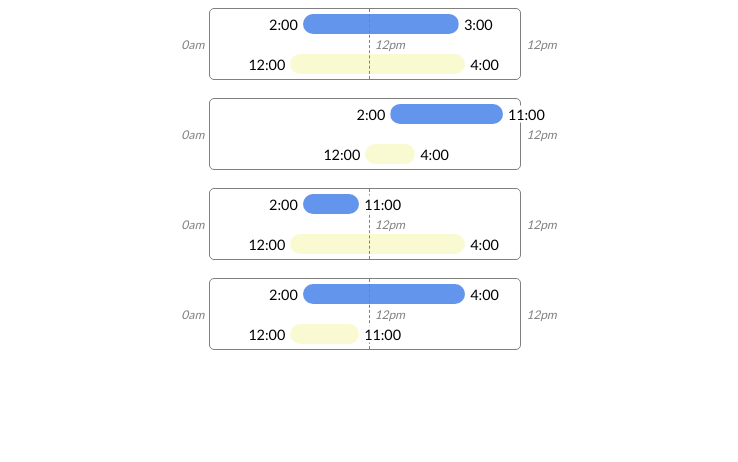
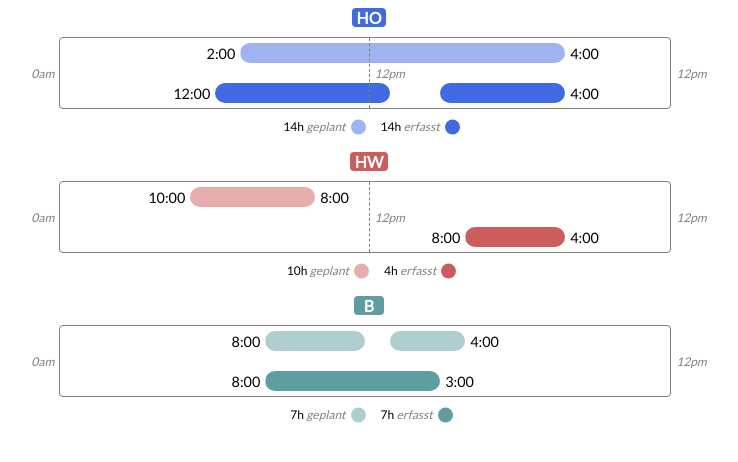
Before and after one commit to Steffen70/time-comparison, a plain HTML site: page index.html in a window 1280 px wide. Shown: the whole page, without its empty margins (271-1009 px from the left). Drawn offline with Linux system fonts and the light colour scheme.

Commit message:
Added task-indicator

```diff
--- a/desktop-style.css
+++ b/desktop-style.css
@@ -1,11 +1,11 @@
 @import url('https://fonts.googleapis.com/css2?family=Lato:wght@400&display=swap');
 
-.time-comparison-wraper * {
+.stats-wraper * {
     font-family: Lato;
 }
 
 .time-comparison {
-    width: 300px;
+    width: 600px;
     height: calc(var(--bar-height) * 2);
     display: grid;
     row-gap: 20px;
@@ -20,13 +20,12 @@
     grid-template-columns: repeat(48, 1fr);
 }
 
-.time-comparison,
-.show-border {
+.time-comparison {
     border-color: gray;
     border-width: 1px;
     border-style: solid;
 
-    border-radius: 5px;
+    border-radius: 4px;
 }
 
 .time-comparison>.planed {
@@ -44,12 +43,20 @@
 
     position: relative;
 
-    background-color: var(--color);
+    background-color: rgb(var(--color));
 
     border-radius: calc(var(--bar-height) * 0.5);
 }
 
-.time-comparison>.end-time-next-day{
+.time-comparison>.planed {
+    background-color: rgba(var(--color), 0.5);
+}
+
+.time-comparison>.start-time-next-day {
+    grid-column-start: calc(var(--start-time) + 25);
+}
+
+.time-comparison>.end-time-next-day {
     grid-column-end: calc(var(--end-time) + 25)
 }
 
@@ -73,7 +80,7 @@
     transform: translate(-100%, -50%);
 }
 
-.time-comparison-wraper span {
+.stats-wraper span {
     padding: 0 var(--timespan-gap);
 
     font-size: 0.75em;
@@ -85,7 +92,6 @@
     display: flex;
     justify-content: center;
     align-items: center;
-    user-select: none;
 }
 
 span.center {
@@ -104,3 +110,54 @@ span.center>* {
     transform: translateY(-50%);
     padding: 0 var(--timespan-gap);
 }
+
+.stats {
+    display: grid;
+    grid-auto-flow: column;
+    column-gap: 10px;
+}
+
+.stats>span[class^="color-swatch"] {
+    position: relative;
+    color: black;
+    margin-right: calc(var(--bar-height) * 0.5);
+}
+
+.stats>span[class^="color-swatch"] i {
+    color: gray;
+}
+
+.stats>span[class^="color-swatch"]::before {
+    content: '';
+    position: absolute;
+    border-radius: 50%;
+    background-color: rgb(var(--color));
+    width: calc(var(--bar-height) * 0.5);
+    height: calc(var(--bar-height) * 0.5);
+    top: 50%;
+    right: 0;
+    transform: translate(100%, -50%);
+}
+
+.stats>.color-swatch-planed::before {
+    background-color: rgba(var(--color), 0.5) !important;
+}
+
+.stats-wraper {
+    display: flex;
+    flex-direction: column;
+    justify-content: center;
+    align-items: center;
+    user-select: none;
+    gap: 10px;
+}
+
+.task-indicator {
+    min-width: 20px;
+    border-radius: 4px;
+    background-color: rgb(var(--color));
+    color: white !important;
+    font-size: 1em !important;
+    display: flex;
+    justify-content: center;
+}
--- a/index.html
+++ b/index.html
@@ -15,98 +15,109 @@
 
 <body>
     <style>
-        .planed {
-            --color: cornflowerblue
-        }
-
-        .recorded-time {
-            --color: lightgoldenrodyellow
+        .stats-wraper {
+            --timespan-gap: 5px;
+            --bar-height: 30px;
         }
     </style>
 
-    <div class="time-comparison-wraper"
-         style="--timespan-gap: 5px; --bar-height: 30px;">
-        <span class="from"><i>0am</i></span>
+    <div class="stats-wraper"
+         style="--color: 65, 105, 225;">
+        <span class="task-indicator"><b>HO</b></span>
 
-        <div class="time-comparison show-two-days">
-            <div class="planed end-time-next-day"
-                 style="--start-time: 14; --end-time: 15;">
-                <span class="from">2:00</span>
-                <span class="to">3:00</span>
+        <div class="time-comparison-wraper">
+
+            <span class="from"><i>0am</i></span>
+
+            <div class="time-comparison show-two-days">
+                <div class="planed end-time-next-day"
+                     style="--start-time: 14; --end-time: 16;">
+                    <span class="from">2:00</span>
+                    <span class="to">4:00</span>
+                </div>
+                <div class="recorded-time end-time-next-day"
+                     style="--start-time: 12; --end-time: 2;">
+                    <span class="from">12:00</span>
+                </div>
+                <div class="recorded-time start-time-next-day end-time-next-day"
+                     style="--start-time: 6; --end-time: 16;">
+                    <span class="to">4:00</span>
+                </div>
             </div>
-            <div class="recorded-time end-time-next-day"
-                 style="--start-time: 12; --end-time: 16;">
-                <span class="from">12:00</span>
-                <span class="to">4:00</span>
-            </div>
+            <span class="center"><i>12pm</i></span>
+            <span class="to"><i>12pm</i></span>
         </div>
-        <span class="center"><i>12pm</i></span>
-        <span class="to"><i>12pm</i></span>
+
+        <div class="stats">
+            <span class="color-swatch-planed">14h<i>&nbsp;geplant</i></span>
+            <span class="color-swatch-recorded-time">14h<i>&nbsp;erfasst</i></span>
+        </div>
     </div>
 
     <br />
 
-    <div class="time-comparison-wraper"
-         style="--timespan-gap: 5px; --bar-height: 30px;">
-        <span class="from"><i>0am</i></span>
+    <div class="stats-wraper"
+         style="--color: 205, 92, 92;">
+        <span class="task-indicator"><b>HW</b></span>
 
-        <div class="time-comparison">
-            <div class="planed"
-                 style="--start-time: 14; --end-time: 23;">
-                <span class="from">2:00</span>
-                <span class="to">11:00</span>
+        <div class="time-comparison-wraper">
+
+            <span class="from"><i>0am</i></span>
+
+            <div class="time-comparison show-two-days">
+                <div class="planed"
+                     style="--start-time: 10; --end-time: 20;">
+                    <span class="from">10:00</span>
+                    <span class="to">8:00</span>
+                </div>
+                <div class="recorded-time start-time-next-day end-time-next-day"
+                     style="--start-time: 8; --end-time: 16;">
+                    <span class="from">8:00</span>
+                    <span class="to">4:00</span>
+                </div>
             </div>
-            <div class="recorded-time"
-                 style="--start-time: 12; --end-time: 16;">
-                <span class="from">12:00</span>
-                <span class="to">4:00</span>
-            </div>
+            <span class="center"><i>12pm</i></span>
+            <span class="to"><i>12pm</i></span>
         </div>
-        <span class="to"><i>12pm</i></span>
+
+        <div class="stats">
+            <span class="color-swatch-planed">10h<i>&nbsp;geplant</i></span>
+            <span class="color-swatch-recorded-time">4h<i>&nbsp;erfasst</i></span>
+        </div>
     </div>
 
     <br />
 
-    <div class="time-comparison-wraper"
-         style="--timespan-gap: 5px; --bar-height: 30px;">
-        <span class="from"><i>0am</i></span>
+    <div class="stats-wraper"
+         style="--color: 95, 158, 160;">
+        <span class="task-indicator"><b>B</b></span>
 
-        <div class="time-comparison show-two-days">
-            <div class="planed"
-                 style="--start-time: 14; --end-time: 23;">
-                <span class="from">2:00</span>
-                <span class="to">11:00</span>
+        <div class="time-comparison-wraper">
+
+            <span class="from"><i>0am</i></span>
+
+            <div class="time-comparison">
+                <div class="planed"
+                     style="--start-time: 8; --end-time: 12;">
+                    <span class="from">8:00</span>
+                </div>
+                <div class="planed"
+                     style="--start-time: 13; --end-time: 16;">
+                    <span class="to">4:00</span>
+                </div>
+                <div class="recorded-time"
+                     style="--start-time: 8; --end-time: 15;">
+                    <span class="from">8:00</span>
+                    <span class="to">3:00</span>
+                </div>
             </div>
-            <div class="recorded-time end-time-next-day"
-                 style="--start-time: 12; --end-time: 16;">
-                <span class="from">12:00</span>
-                <span class="to">4:00</span>
-            </div>
+            <span class="to"><i>12pm</i></span>
         </div>
-        <span class="center"><i>12pm</i></span>
-        <span class="to"><i>12pm</i></span>
-    </div>
 
-    <br />
-
-    <div class="time-comparison-wraper"
-         style="--timespan-gap: 5px; --bar-height: 30px;">
-        <span class="from"><i>0am</i></span>
-
-        <div class="time-comparison show-two-days">
-            <div class="planed end-time-next-day"
-                 style="--start-time: 14; --end-time: 16;">
-                <span class="from">2:00</span>
-                <span class="to">4:00</span>
-            </div>
-            <div class="recorded-time"
-                 style="--start-time: 12; --end-time: 23;">
-                <span class="from">12:00</span>
-                <span class="to">11:00</span>
-            </div>
+        <div class="stats">
+            <span class="color-swatch-planed">7h<i>&nbsp;geplant</i></span>
+            <span class="color-swatch-recorded-time">7h<i>&nbsp;erfasst</i></span>
         </div>
-        <span class="center"><i>12pm</i></span>
-        <span class="to"><i>12pm</i></span>
     </div>
 </body>
 
```
